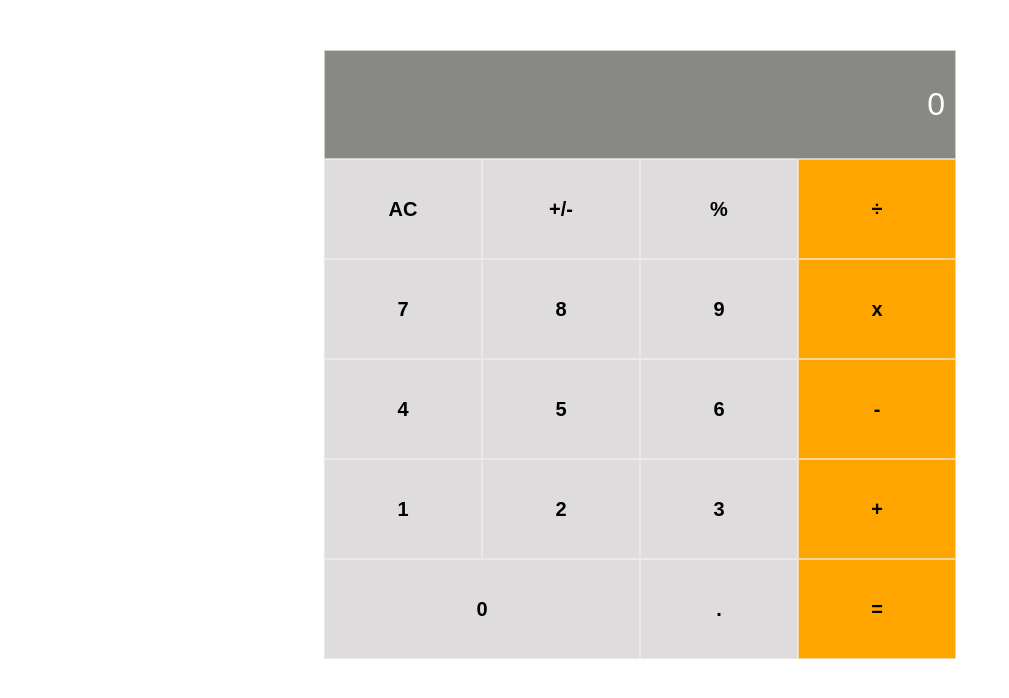
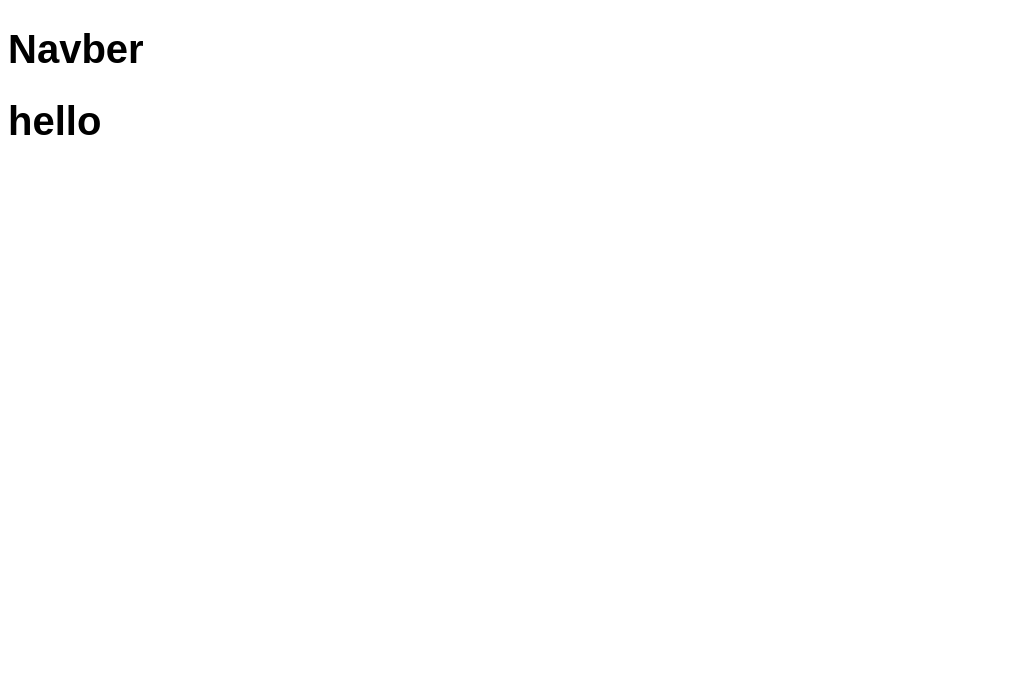
Before and after one commit to andersonlebon/math-magicians, a React (Create React App) app: page / in a window 1280 px wide. Shown: the top 698 px of the page, without its empty margins (0-1009 px from the left). Built offline with nearby package versions, Linux system fonts and the light colour scheme.

Commit message:
Install and set up routers

```diff
--- a/package.json
+++ b/package.json
@@ -10,7 +10,9 @@
     "react": "^17.0.2",
     "react-dom": "^17.0.2",
     "react-icons": "^4.2.0",
+    "react-router-dom": "^5.2.0",
     "react-scripts": "4.0.3",
+    "sass": "^1.38.1",
     "web-vitals": "^1.1.2"
   },
   "scripts": {
--- a/src/App.js
+++ b/src/App.js
@@ -1,7 +1,11 @@
 import React, { Component } from 'react';
+import { Route, Switch } from 'react-router-dom';
 import Calculator from './components/Calculator';
+import Home from './components/home';
+import Navbar from './components/navbar';
+import Quote from './components/quotes';
 
-import './Sass/app.css';
+import './Sass/app.scss';
 
 class App extends Component {
   constructor(props) {
@@ -10,7 +14,16 @@ class App extends Component {
   }
 
   render() {
-    return <Calculator />;
+    return (
+      <>
+        <Route path="/" component={Navbar} />
+        <Switch>
+          <Route path="/" component={Home} />
+          <Route path="/calculater" component={Calculator} />
+          <Route path="/quote" component={Quote} />
+        </Switch>
+      </>
+    );
   }
 }
 
--- a/src/Sass/app.css
+++ /dev/null
@@ -1,88 +0,0 @@
-/* stylelint-disable */
-
-ul {
-  list-style: none;
-  margin: 0;
-  padding: 0;
-}
-
-* {
-  -webkit-box-sizing: border-box;
-          box-sizing: border-box;
-}
-
-body {
-  font-size: 20px;
-  font-family: sans-serif;
-  color: black;
-}
-
-.container {
-  width: 50%;
-  height: 100%;
-  display: -webkit-box;
-  display: -ms-flexbox;
-  display: flex;
-  margin: 50px auto 0;
-  -webkit-box-align: center;
-      -ms-flex-align: center;
-          align-items: center;
-  -webkit-box-orient: vertical;
-  -webkit-box-direction: normal;
-      -ms-flex-direction: column;
-          flex-direction: column;
-  -webkit-box-pack: center;
-      -ms-flex-pack: center;
-          justify-content: center;
-}
-
-.container .result {
-  width: 100%;
-  padding: 35px 10px;
-  font-size: 2rem;
-  background-color: #888885;
-  border: 1px solid rgba(240, 239, 239, 0.671);
-  text-align: end;
-  color: white;
-}
-
-.cal-table {
-  display: -ms-grid;
-  display: grid;
-  width: 100%;
-  -ms-grid-columns: (1fr)[4];
-      grid-template-columns: repeat(4, 1fr);
-  -ms-grid-rows: (100px)[5];
-      grid-template-rows: repeat(5, 100px);
-}
-
-.cal-table .cal-item {
-  border: 1px solid rgba(240, 239, 239, 0.671);
-  display: -webkit-box;
-  display: -ms-flexbox;
-  display: flex;
-  -webkit-box-align: center;
-      -ms-flex-align: center;
-          align-items: center;
-  -webkit-box-pack: center;
-      -ms-flex-pack: center;
-          justify-content: center;
-  font-weight: bold;
-  background-color: rgba(221, 219, 219, 0.952);
-}
-
-.cal-table .cal-item:hover {
-  cursor: pointer;
-  background-color: rgba(185, 185, 185, 0.658);
-  -webkit-transition: all 0.4s ease-in-out;
-  transition: all 0.4s ease-in-out;
-}
-
-.cal-table .bg-orange {
-  background-color: orange;
-}
-
-.cal-table .item-0 {
-  grid-column: span 2;
-}
-/*# sourceMappingURL=app.css.map */
--- /dev/null
+++ b/src/components/home.jsx
@@ -0,0 +1,9 @@
+import React from 'react';
+
+const Home = () => (
+  <div>
+    <h1>hello</h1>
+  </div>
+);
+
+export default Home;
--- /dev/null
+++ b/src/components/navbar.jsx
@@ -0,0 +1,8 @@
+import React from 'react';
+
+const Navbar = () => (
+  <div>
+    <h1>Navber</h1>
+  </div>
+);
+export default Navbar;
--- /dev/null
+++ b/src/components/quotes.jsx
@@ -0,0 +1,9 @@
+import React from 'react';
+
+const Quote = () => (
+  <div>
+    <h1>hello</h1>
+  </div>
+);
+
+export default Quote;
--- a/src/index.js
+++ b/src/index.js
@@ -1,11 +1,14 @@
 import React from 'react';
 import ReactDOM from 'react-dom';
+import { BrowserRouter } from 'react-router-dom';
 import App from './App';
 import reportWebVitals from './reportWebVitals';
 
 ReactDOM.render(
   <React.StrictMode>
-    <App />
+    <BrowserRouter>
+      <App />
+    </BrowserRouter>
   </React.StrictMode>,
   document.getElementById('root'),
 );
```
Also changed, not shown: 2 other files (tests, documents, lock files or other folders).
